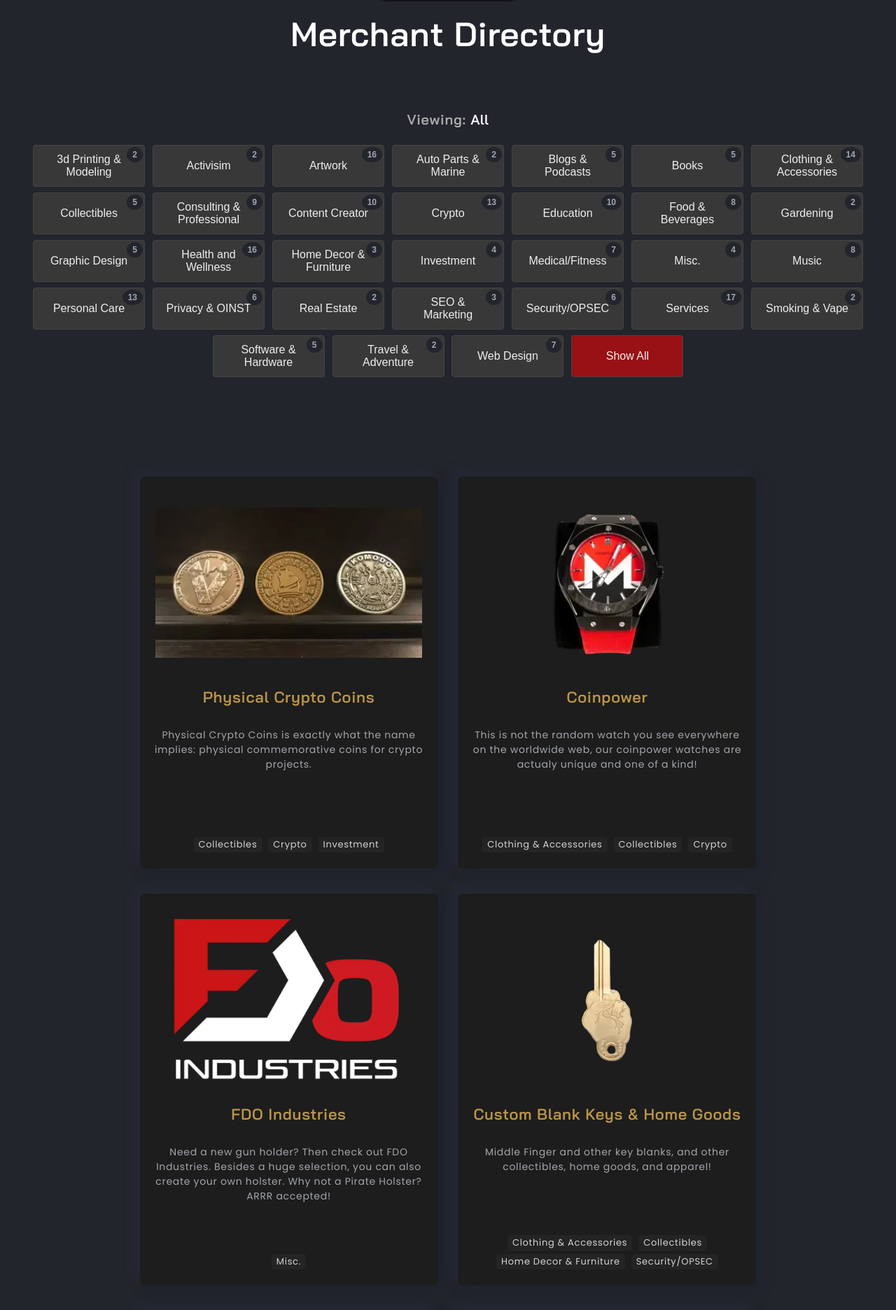
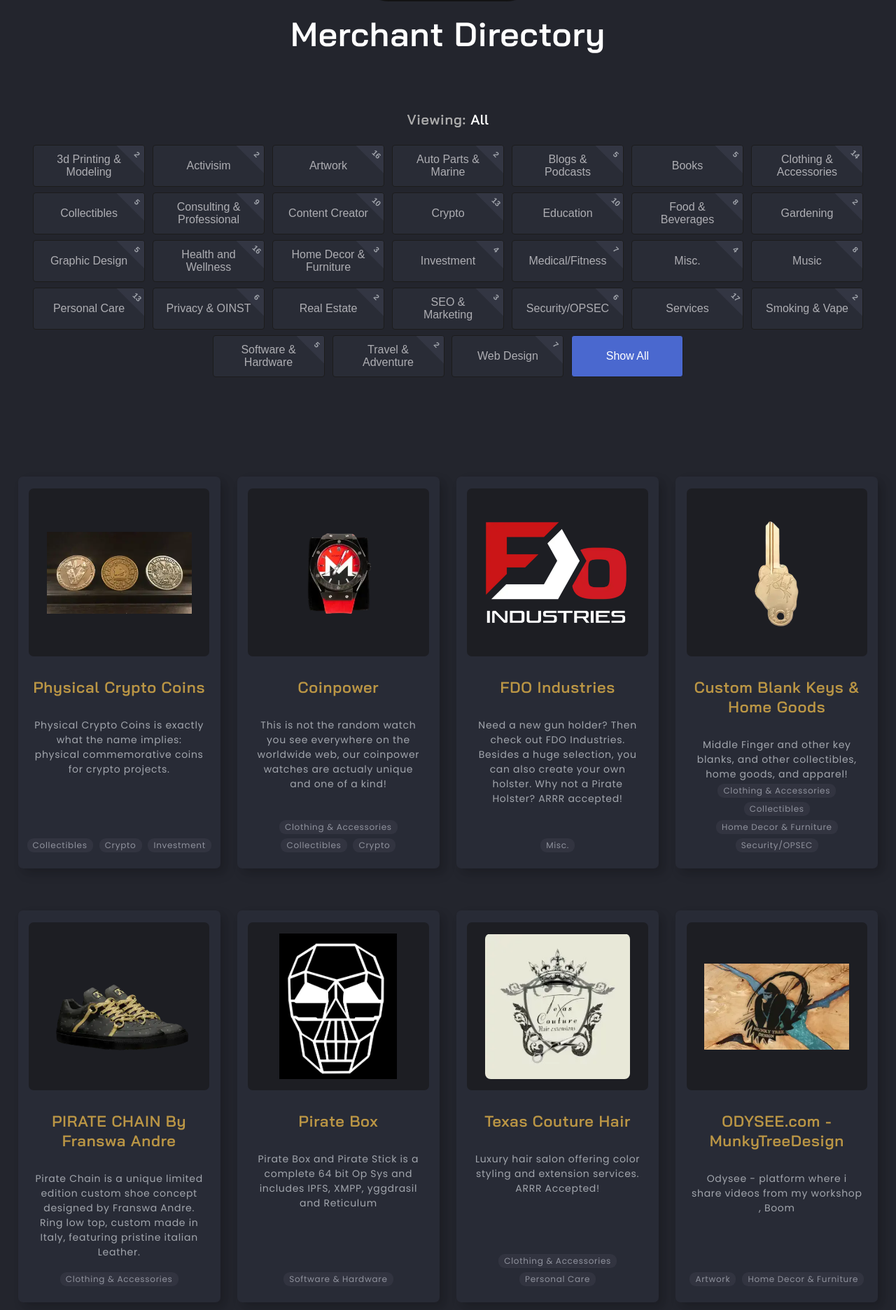
Before and after one commit to ARRRmada/ARRRmada.com, a Jekyll site: the page built from index.html, in a window 1280 px wide. Shown: the part 1852-3724 px from the top of the page at 70% size. Built offline with Jekyll 4.4.1, drawn with Linux system fonts in a browser that asks for light colours.

Commit message:
Using flexbox/grid architecture & style improvment

```diff
--- a/assets/css/global.css
+++ b/assets/css/global.css
@@ -103,6 +103,15 @@
     margin: auto;
     height: auto;
     padding: 0px 15px;
+}
+.content-wide {
+    max-width: 1800px;
+    display: grid;
+    grid-template-columns: repeat(auto-fill, minmax(18rem, 1fr));
+    grid-gap: 1.5rem;
+    justify-items: center;
+    margin: auto;
+    padding: 0 clamp(1rem, 2vw, 2rem);
 }
 .btn {
     padding: 10px 18px;
--- a/assets/css/index.css
+++ b/assets/css/index.css
@@ -90,19 +90,21 @@
     display: inline-block;
     width: 100%;
     max-width: 426px;
-    background-color: var(--darkest);
+    background-color: #3437475c;
     min-height: 560px;
     vertical-align: top;
     margin: 18px 12px;
     border: 1px solid transparent;
     border-radius: 7px;
-    box-shadow: -8px -8px 16px #2c334659,8px 8px 16px #1c233091;
+    box-shadow: 5px 5px 10px rgb(0 0 0 / 5%), 8px 8px 16px rgb(0 0 0 / 14%);
     transition: all 0.3s ease-in-out;
     position: relative;
 }
 .merchant-box:hover {
-    border: 1px solid var(--pirate-neon);
+    border: 1px solid #fb9700;
+    box-shadow: 0 0 10px #ffb61857;
 }
+
 .merchant-box h2 {
     width: 100%;
     text-align: center;
@@ -116,15 +118,16 @@
     width: 90%;
     height: 240px;
     border-radius: 7px;
-    background-color: transparent;
-    padding: 0;
-    margin: 30px auto 0px;
+    background-color: #1d1e23;
+    padding: 1rem clamp(1rem, 2vw, 2rem);
+    margin: 1rem auto 0px;
     display: block;
 }
 .merchant-img {
     height: 100%;
     width: 100%;
     object-fit: contain;
+    border-radius: 8px;
 }
 .merchant-description {
     color: var(--text-main);
@@ -135,13 +138,13 @@
     word-wrap:break-word;
 }
 .tag-btn {
-    padding: 0px 6px;
-    background-color: rgb(36, 36, 36);
-    border-radius: 4px;
-    font-size: 13px;
+    padding: 0px 7px;
+    background-color: #66677529;
+    border-radius: 9px;
+    font-size: 12px;
     cursor: pointer;
     border: 1px solid transparent;
-    color: #d4d4d4;
+    color: rgb(203 206 215 / 61%);
     display: inline-block;
     margin: 2px;
 }
@@ -157,39 +160,45 @@
 #tag-buttons button:hover {
     background-color: var(--pirate-neon);
     color: var(--pirate-leviathan);
+    border: 1px solid #ffbd30;
 }
 #tag-buttons button {
     padding: 6px 18px;
-    background-color: rgb(56, 56, 56);
+    background-color: #292c36;
     border-radius: 4px;
     font-size: 16px;
     cursor: pointer;
-    border: 1px solid #444444;
+    border: 1px solid #1c1c1c;
     z-index: 999;
-    color: #eeeeee;
+    color: #aeaeb3;
     display: inline-block;
     margin: 4px 3px;
     width: 160px;
     height: 60px;
     vertical-align: top;
-      position: relative;
+    position: relative;
+    overflow: hidden;
 }
 #tag-buttons button.selected {
   border: 2px solid var(--pirate-neon);
 }
 #tag-buttons .count {
-  font-size: 12px;
-  color: var(--text-main);
-  background-color: var(--dark);
-  padding: 4px 8px;
-  border-radius: 50%;
-  font-weight: bold;
-  position: absolute;
-  top: 2px;
-  right: 2px;
+    font-size: 11px;
+    color: var(--text-main);
+    background-color: #333643;
+    padding: 6px 0px;
+    padding-top: 1rem;
+    font-weight: bold;
+    position: absolute;
+    top: -8px;
+    right: -30px;
+    transform: rotate(45deg);
+    width: 73px;
+    text-align: center;
 }
 #tag-buttons .showall {
-    background-color: rgba(255, 0, 0, 0.534);
+    background-color: #4a68cf;
+    color: #fff;
 }
 #tag-buttons {
     margin-top: 80px;
--- a/index.html
+++ b/index.html
@@ -108,8 +108,9 @@
       <button class="showall" onclick="showAll()"> Show All </button>
     </div>
   </div>
+  <div class="content-wide">
+    {% for merchant in site.data.merchants %}
 
-    {% for merchant in site.data.merchants %}
     <div class="merchant-box"
          data-tags='{{ merchant.tags | join: "," }}'
          id="{{ merchant.id }}"
@@ -136,6 +137,9 @@
             </a>
         {% endfor %}
       </div>
-    </div>
+      </div>
+
+
     {% endfor %}
+  </div>
 </section>
```
Also changed, not shown: Gemfile.lock.
